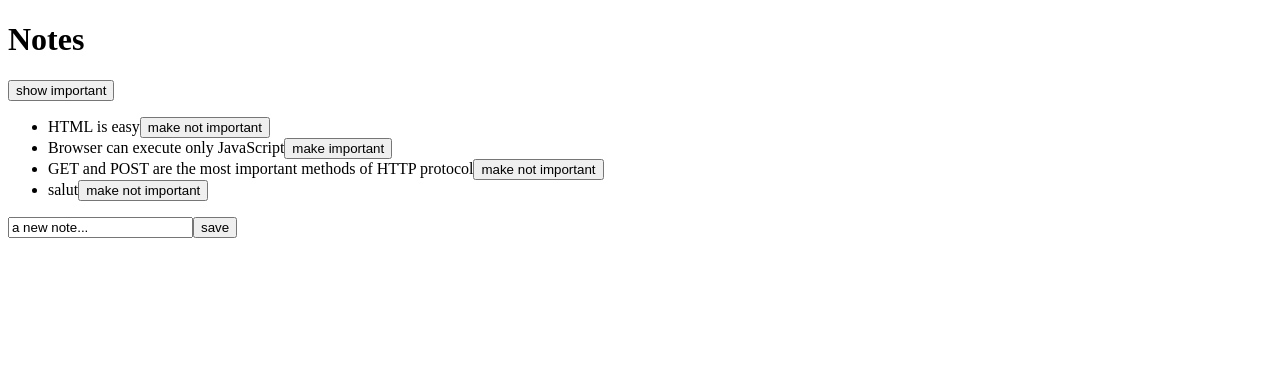
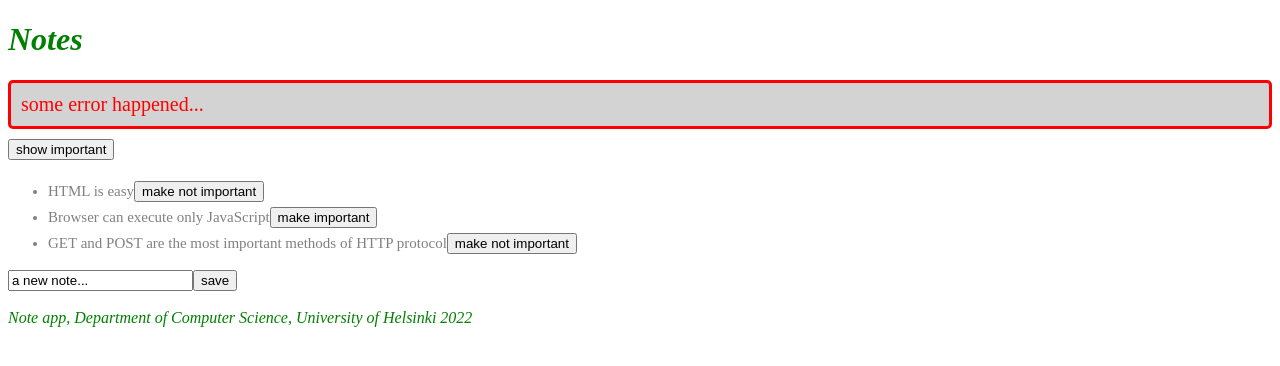
Before and after one commit to mirunavlc/fullstackopen, a React (Create React App) app in the folder part2/rendering/: page / in a window 1280 px wide. Shown: the top 366 px of the page. Built offline with nearby package versions, Linux system fonts and the light colour scheme; data requests are answered from the project's data file.

Commit message:
Example of adding styles to React app of part2

```diff
--- a/part2/rendering/db.json
+++ b/part2/rendering/db.json
@@ -17,12 +17,6 @@
       "content": "GET and POST are the most important methods of HTTP protocol",
       "date": "2022-1-17T19:20:14.298Z",
       "important": true
-    },
-    {
-      "content": "salut",
-      "date": "2022-09-23T13:24:17.392Z",
-      "important": true,
-      "id": 4
     }
   ]
 }
--- a/part2/rendering/src/App.js
+++ b/part2/rendering/src/App.js
@@ -1,86 +1,104 @@
-import Note from "./components/Note"
-import {useState, useEffect} from  'react'
-import axios from "axios"
-import noteService from './services/notes'
+import Note from "./components/Note";
+import { useState, useEffect } from "react";
+import noteService from "./services/notes";
+import Notification from "./components/Notification";
+
+const Footer = () => {
+  const footerStyle = {
+    color: "green",
+    fontStyle: "italic",
+    fontSize: 16,
+  };
+  return (
+    <div style={footerStyle}>
+      <br />
+      <em>
+        Note app, Department of Computer Science, University of Helsinki 2022
+      </em>
+    </div>
+  );
+};
 
 const App = () => {
-  const [notes, setNotes] = useState([])
-  const [newNote, setNewNote] = useState(
-    'a new note...'
-  )
-  const [showAll, setShowAll] = useState(true)
+  const [notes, setNotes] = useState([]);
+  const [newNote, setNewNote] = useState("a new note...");
+  const [showAll, setShowAll] = useState(true);
+  const [errorMessage, setErrorMessage] = useState("some error happened...");
+
   useEffect(() => {
-    noteService
-  .getAll()
-  .then(initialNotes => {
-    setNotes(initialNotes)
-  })
-  }, [])
-  console.log('render', notes.length, 'notes')
+    noteService.getAll().then((initialNotes) => {
+      setNotes(initialNotes);
+    });
+  }, []);
+  console.log("render", notes.length, "notes");
 
   const notesToShow = showAll
-  ? notes
-  : notes.filter(note => note.important === true)
+    ? notes
+    : notes.filter((note) => note.important === true);
 
-  const toggleImportanceOf = id => {
-    const note = notes.find(n => n.id === id)
-    const changedNote = { ...note, important: !note.important }
+  const toggleImportanceOf = (id) => {
+    const note = notes.find((n) => n.id === id);
+    const changedNote = { ...note, important: !note.important };
 
     noteService
       .update(id, changedNote)
-      .then(returnedNote => {
-        setNotes(notes.map(note => note.id !== id ? note : returnedNote))})
-      .catch(error => {
-        alert(
-          `the note '${note.content}' was already deleted from server`
-        )
-        setNotes(notes.filter(n => n.id !== id))})
-  }
+      .then((returnedNote) => {
+        setNotes(notes.map((note) => (note.id !== id ? note : returnedNote)));
+      })
+      .catch((error) => {
+        setErrorMessage(
+          `Note '${note.content}' was already removed from server`
+        );
+        setTimeout(() => {
+          setErrorMessage(null);
+        }, 5000);
+        setNotes(notes.filter((n) => n.id !== id));
+      });
+  };
 
   const addNote = (event) => {
-    event.preventDefault()
+    event.preventDefault();
     const noteObject = {
       content: newNote,
       date: new Date().toISOString(),
       important: Math.random() < 0.5,
       id: notes.length + 1,
-    }
-    noteService
-    .create(noteObject)
-    .then(returnedNote => {
-      setNotes(notes.concat(returnedNote))
-      setNewNote('')
-    })
-  }
+    };
+    noteService.create(noteObject).then((returnedNote) => {
+      setNotes(notes.concat(returnedNote));
+      setNewNote("");
+    });
+  };
   const handleNoteChange = (event) => {
-    console.log(event.target.value)
-    setNewNote(event.target.value)
-  }
+    console.log(event.target.value);
+    setNewNote(event.target.value);
+  };
 
   return (
     <div>
       <h1>Notes</h1>
+      <Notification message={errorMessage} />
       <div>
         <button onClick={() => setShowAll(!showAll)}>
-          show {showAll ? 'important' : 'all' }
+          show {showAll ? "important" : "all"}
         </button>
       </div>
       <ul>
-
-          {notesToShow.map(note => <Note key={note.id}
-                                         note={note}
-                                         toggleImportance={() => toggleImportanceOf(note.id)}
-                                  />
-                           )
-          }
+        {notesToShow.map((note) => (
+          <Note
+            key={note.id}
+            note={note}
+            toggleImportance={() => toggleImportanceOf(note.id)}
+          />
+        ))}
       </ul>
       <form onSubmit={addNote}>
         <input value={newNote} onChange={handleNoteChange} />
         <button type="submit">save</button>
+      </form>
+      <Footer />
+    </div>
+  );
+};
 
-      </form>
-    </div>
-  )
-}
-
-export default App
+export default App;
--- a/part2/rendering/src/components/Note.js
+++ b/part2/rendering/src/components/Note.js
@@ -1,13 +1,11 @@
-
 const Note = ({ note, toggleImportance }) => {
-  const label = note.important
-    ? 'make not important' : 'make important'
+  const label = note.important ? "make not important" : "make important";
 
   return (
-    <li>
+    <li className="note">
       {note.content}
       <button onClick={toggleImportance}>{label}</button>
     </li>
-  )
-}
+  );
+};
 export default Note;
--- /dev/null
+++ b/part2/rendering/src/components/Notification.js
@@ -0,0 +1,9 @@
+const Notification = ({ message }) => {
+  if (message === null) {
+    return null;
+  }
+
+  return <div className="error">{message}</div>;
+};
+
+export default Notification;
--- a/part2/rendering/src/index.css
+++ b/part2/rendering/src/index.css
@@ -1,13 +1,20 @@
-body {
-  margin: 0;
-  font-family: -apple-system, BlinkMacSystemFont, 'Segoe UI', 'Roboto', 'Oxygen',
-    'Ubuntu', 'Cantarell', 'Fira Sans', 'Droid Sans', 'Helvetica Neue',
-    sans-serif;
-  -webkit-font-smoothing: antialiased;
-  -moz-osx-font-smoothing: grayscale;
+h1 {
+  color: green;
+  font-style: italic;
 }
 
-code {
-  font-family: source-code-pro, Menlo, Monaco, Consolas, 'Courier New',
-    monospace;
+.note {
+  color: gray;
+  padding-top: 5px;
+  font-size: 15px;
 }
+
+.error {
+  color: red;
+  background: lightgrey;
+  font-size: 20px;
+  border-style: solid;
+  border-radius: 5px;
+  padding: 10px;
+  margin-bottom: 10px;
+}
--- a/part2/rendering/src/index.js
+++ b/part2/rendering/src/index.js
@@ -1,9 +1,6 @@
-import React from 'react'
-import ReactDOM from 'react-dom/client'
+import React from "react";
+import ReactDOM from "react-dom/client";
+import "./index.css";
+import App from "./App";
 
-import App from './App'
-
-
-ReactDOM.createRoot(document.getElementById('root')).render(
-  <App />
-)
+ReactDOM.createRoot(document.getElementById("root")).render(<App />);
```
Also changed, not shown: part2/rendering/src/db.json (deleted, +0 -22 lines).
